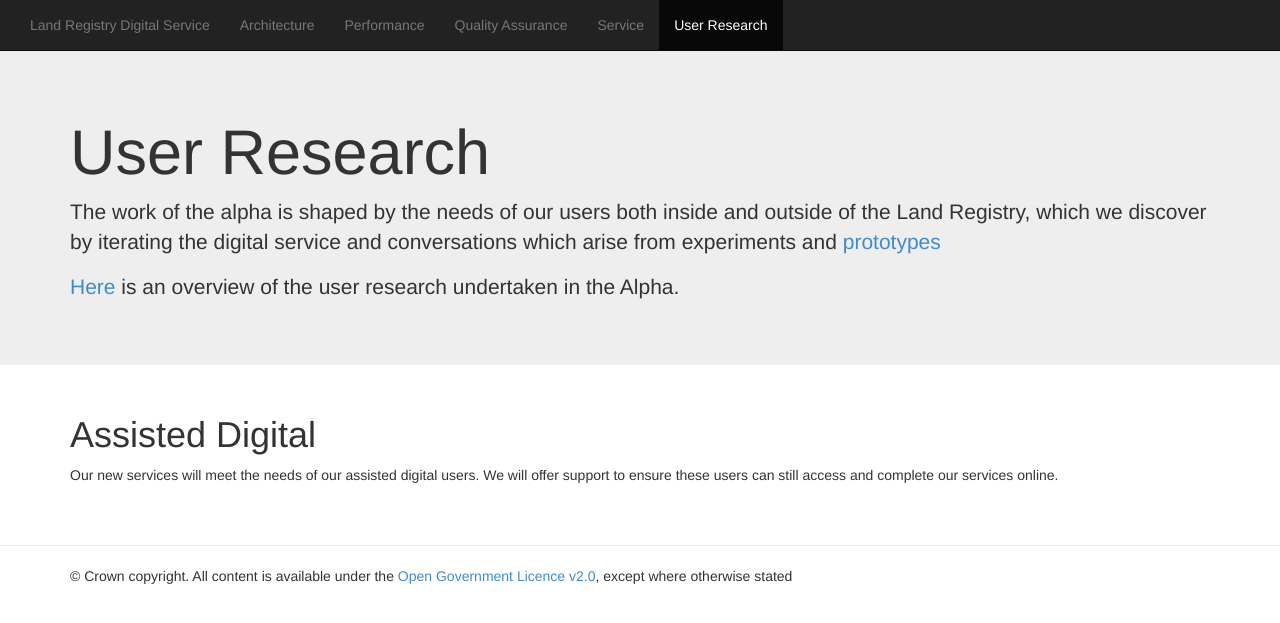
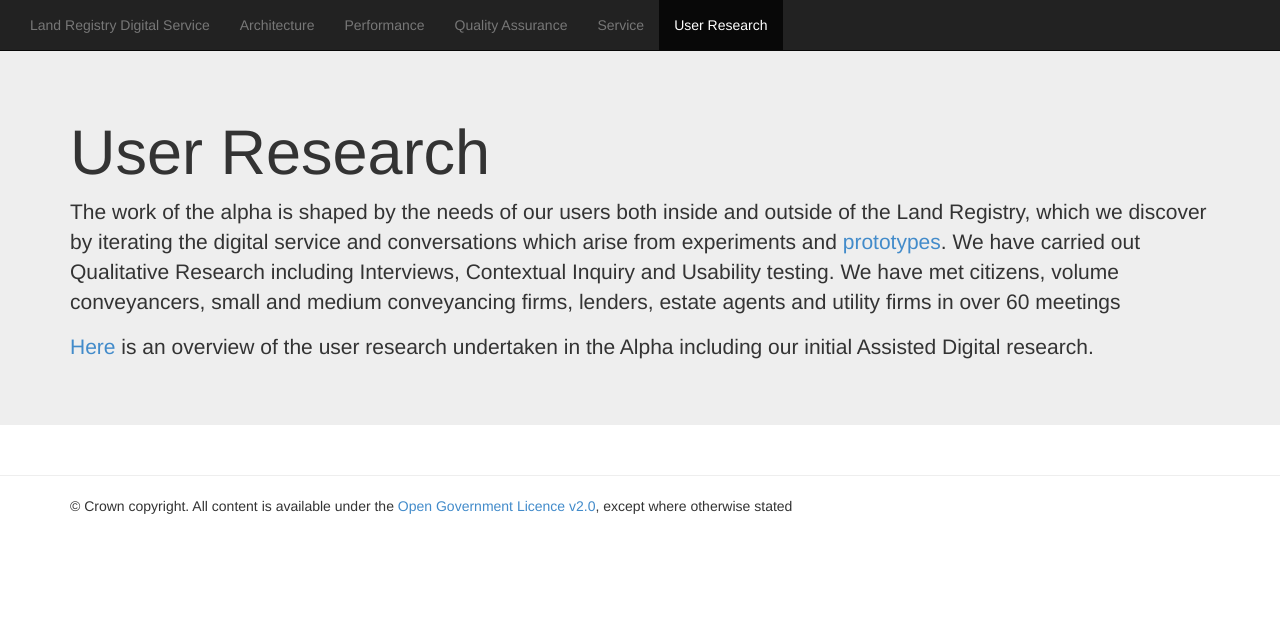
Before and after one commit to ztrelease/landregistry.github.io, a Jekyll site: the page built from user-research.html, in a window 1280 px wide. Shown: the top 623 px of the page. Built offline with Jekyll 4.4.1, drawn with Linux system fonts in a browser that asks for light colours.

Commit message:
added team image and tweaked user research wording

```diff
--- a/user-research.html
+++ b/user-research.html
@@ -6,15 +6,8 @@
 <div class="jumbotron">
   <div class="container">
     <h1>User Research</h1>
-    <p>The work of the alpha is shaped by the needs of our users both inside and outside of the Land Registry, which we discover by iterating the digital service and conversations which arise from experiments and <a href="http://prototypes.landregistryconcept.co.uk/">prototypes</a></p>
+    <p>The work of the alpha is shaped by the needs of our users both inside and outside of the Land Registry, which we discover by iterating the digital service and conversations which arise from experiments and <a href="http://prototypes.landregistryconcept.co.uk/">prototypes</a>. We have carried out Qualitative Research including Interviews, Contextual Inquiry and Usability testing.  We have met citizens, volume conveyancers, small and medium conveyancing firms, lenders, estate agents and utility firms in over 60 meetings</p>
 
-    <p><a href="https://docs.google.com/document/d/1HXn4JCnwx4X6keZX2cGIKtMVjGkQA9qjH6lDNp6yQBs/mobilebasic">Here</a> is an overview of the user research undertaken in the Alpha.</p>
+    <p><a href="https://docs.google.com/document/d/1HXn4JCnwx4X6keZX2cGIKtMVjGkQA9qjH6lDNp6yQBs/mobilebasic">Here</a> is an overview of the user research undertaken in the Alpha including our initial Assisted Digital research.</p>
   </div>
 </div>
-
-<div class="container">
-  <h1>Assisted Digital</h1>
-  <p>
-     Our new services will meet the needs of our assisted digital users. We will offer support to ensure these users can still access and complete our services online.
-  </p>
-</div>
```
Also changed, not shown: index.html (+11 -0 lines), 1 other file.
